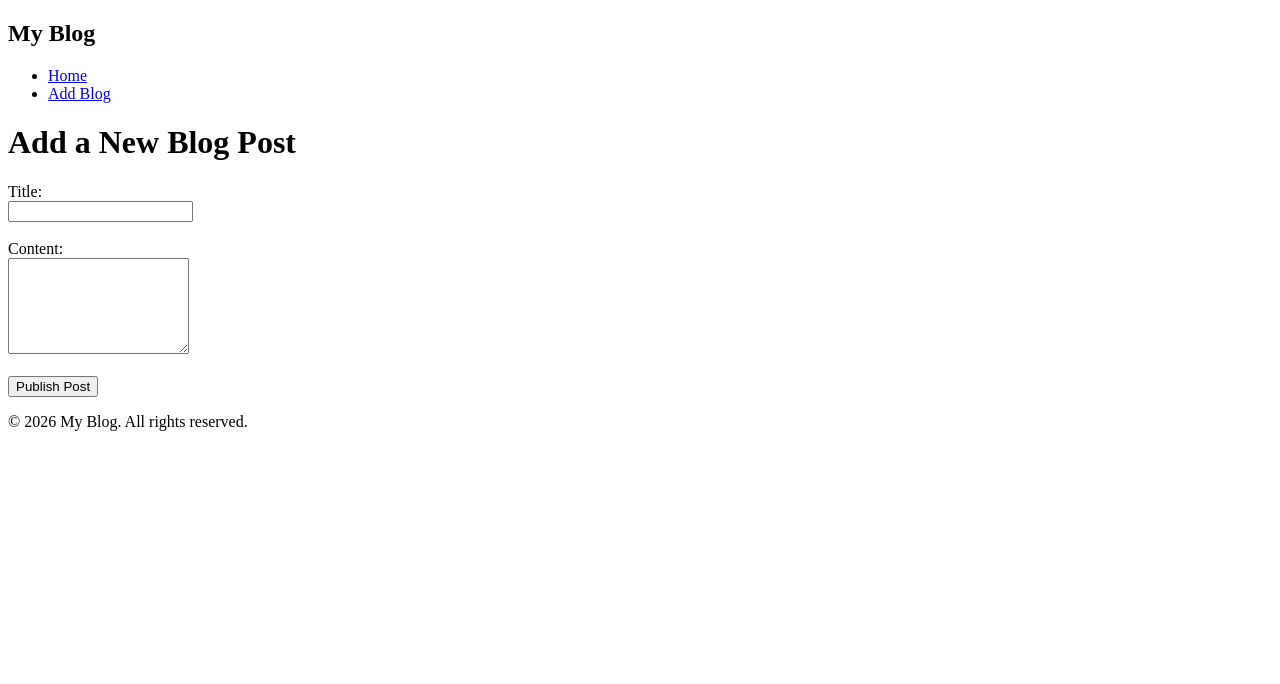
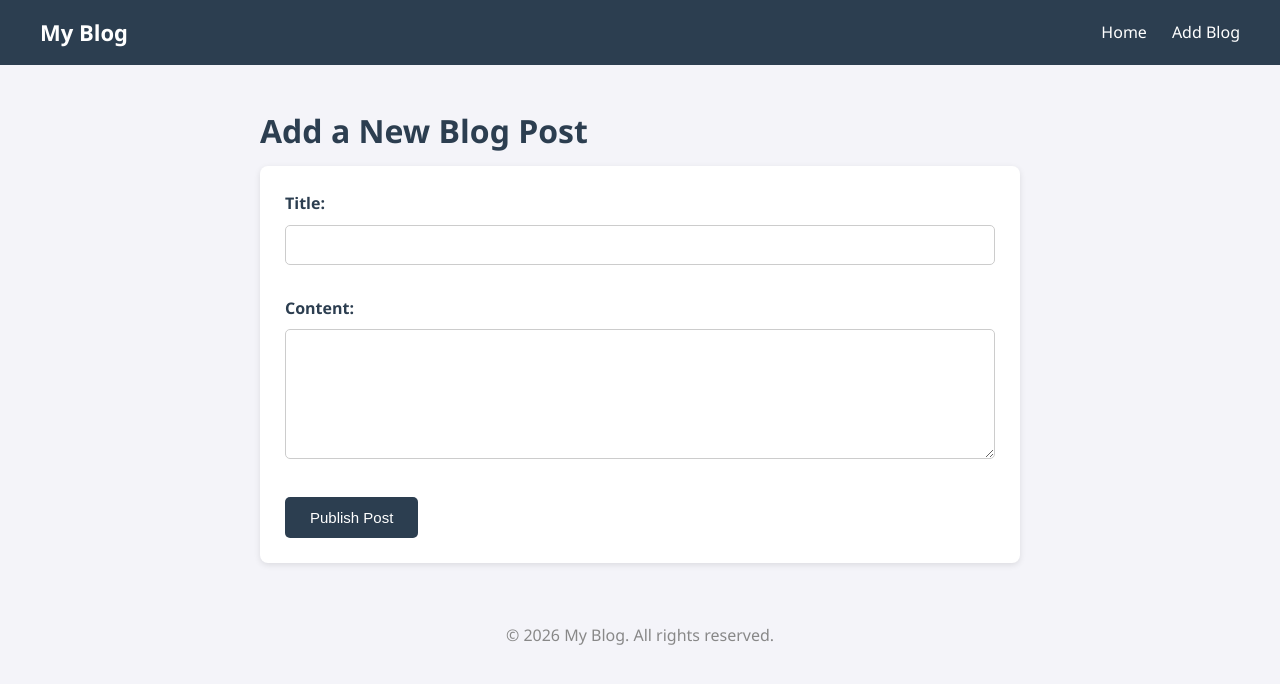
Before and after one commit to mtejaswini184-rgb/Blog-management-system, a website: page add-blog.html in a window 1280 px wide. Drawn offline with Linux system fonts and the light colour scheme.

Commit message:
Day 3: Styled website with CSS - header, forms, buttons, blog cards

```diff
--- a/add-blog.html
+++ b/add-blog.html
@@ -4,7 +4,9 @@
   <meta charset="UTF-8">
   <meta name="viewport" content="width=device-width, initial-scale=1.0">
   <title>My Blog - Add Post</title>
+  <link rel="stylesheet" href="style.css">
 </head>
+<link rel="stylesheet" href="style.css">
 <body>
 
   <nav>
--- /dev/null
+++ b/style.css
@@ -0,0 +1,129 @@
+/* Reset default spacing */
+* {
+  margin: 0;
+  padding: 0;
+  box-sizing: border-box;
+}
+
+body {
+  font-family: 'Segoe UI', Arial, sans-serif;
+  background-color: #f4f4f9;
+  color: #333;
+  line-height: 1.6;
+}
+
+/* Navbar */
+nav {
+  background-color: #2c3e50;
+  color: white;
+  display: flex;
+  justify-content: space-between;
+  align-items: center;
+  padding: 15px 40px;
+}
+
+nav h2 {
+  font-size: 22px;
+}
+
+nav ul {
+  list-style: none;
+  display: flex;
+  gap: 25px;
+}
+
+nav ul li a {
+  color: white;
+  text-decoration: none;
+  font-weight: 500;
+  transition: color 0.3s;
+}
+
+nav ul li a:hover {
+  color: #f39c12;
+}
+
+/* Main content */
+main {
+  max-width: 800px;
+  margin: 40px auto;
+  padding: 0 20px;
+}
+
+main h1 {
+  margin-bottom: 10px;
+  color: #2c3e50;
+}
+
+/* Blog cards */
+#blog-list {
+  margin-top: 20px;
+  display: flex;
+  flex-direction: column;
+  gap: 15px;
+}
+
+.blog-card {
+  background: white;
+  padding: 20px;
+  border-radius: 8px;
+  box-shadow: 0 2px 6px rgba(0, 0, 0, 0.1);
+}
+
+.blog-card h3 {
+  color: #2c3e50;
+  margin-bottom: 8px;
+}
+
+/* Form styling */
+form {
+  background: white;
+  padding: 25px;
+  border-radius: 8px;
+  box-shadow: 0 2px 6px rgba(0, 0, 0, 0.1);
+}
+
+form label {
+  font-weight: 600;
+  color: #2c3e50;
+}
+
+form input,
+form textarea {
+  width: 100%;
+  padding: 10px;
+  margin: 8px 0 5px;
+  border: 1px solid #ccc;
+  border-radius: 5px;
+  font-family: inherit;
+}
+
+form input:focus,
+form textarea:focus {
+  outline: none;
+  border-color: #2c3e50;
+}
+
+/* Buttons */
+button {
+  background-color: #2c3e50;
+  color: white;
+  border: none;
+  padding: 12px 25px;
+  border-radius: 5px;
+  font-size: 15px;
+  cursor: pointer;
+  transition: background-color 0.3s;
+}
+
+button:hover {
+  background-color: #1a252f;
+}
+
+/* Footer */
+footer {
+  text-align: center;
+  padding: 20px;
+  color: #888;
+  margin-top: 40px;
+}
```
Also changed, not shown: index.html (+2 -0 lines).
